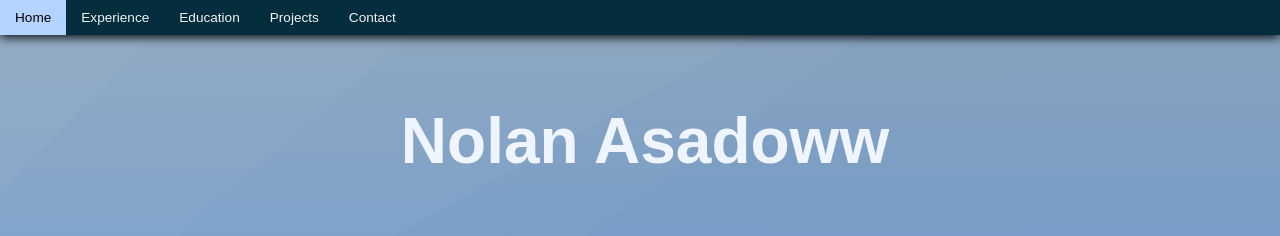
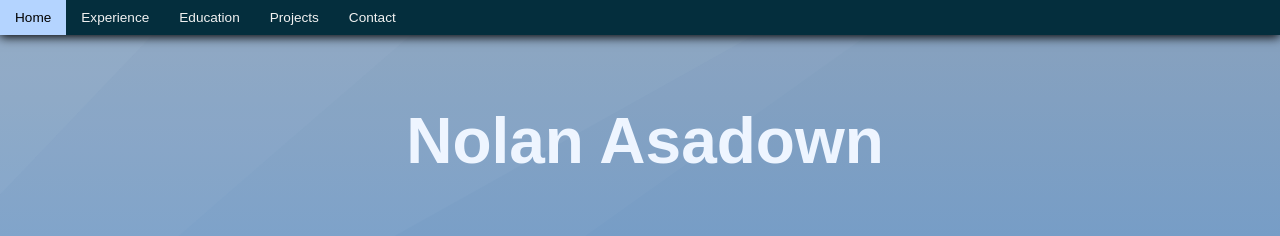
Before and after one commit to nasadow/me, a plain HTML site: page index.html in a window 1280 px wide. Shown: the top 236 px of the page. Drawn offline with Linux system fonts and the light colour scheme.

Commit message:
testinmg

```diff
--- a/index.html
+++ b/index.html
@@ -17,7 +17,7 @@
         <a href="/me/contact.html">Contact</a>
     </div>
     <div class="name">
-      <h1>Nolan Asadoww</h1>
+      <h1>Nolan Asadown</h1>
       <h2>Computer & Software Engineer
         <a href="https://www.linkedin.com/in/nasadow/"><img src="images/LI.png" style="max-width:3vh;height:auto;"></a>
       </h2>
```
